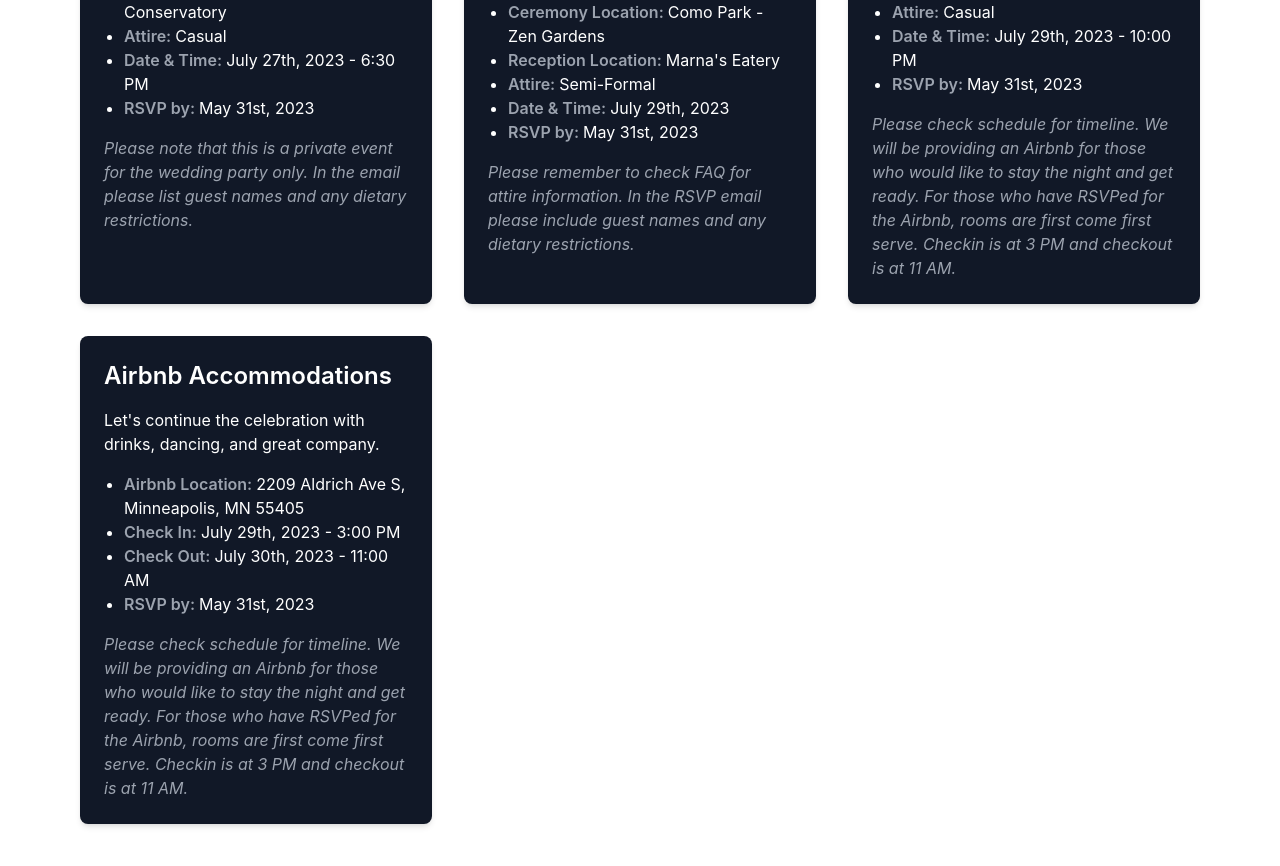
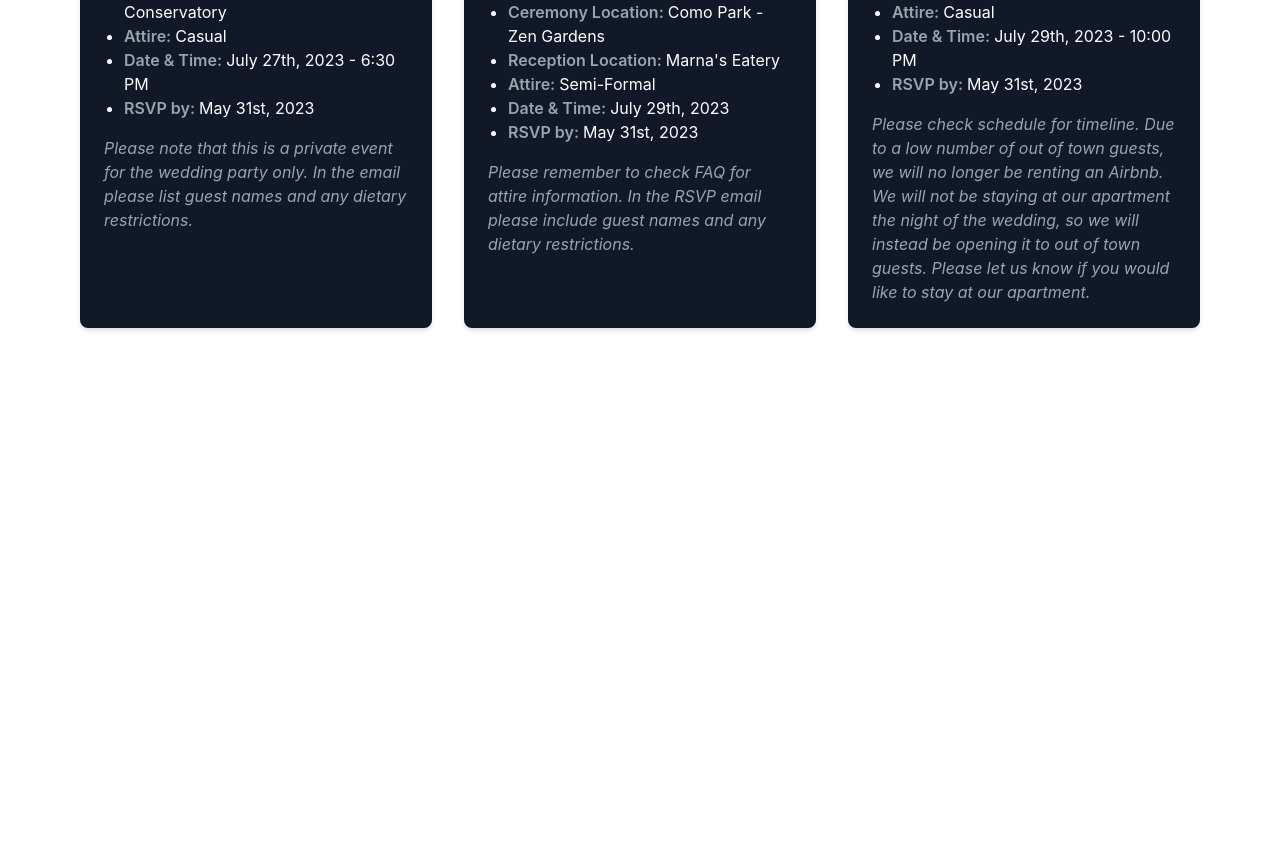
Before and after one commit to ethanj1221/wedding-website, a React (Create React App) app: page /rsvp in a window 1280 px wide. Shown: the part 536-1402 px from the top of the page. After the commit the page ends 928 px from the top, so only its background shows below. Built offline with nearby package versions, Linux system fonts and the light colour scheme.

Commit message:
no airbnb

```diff
--- a/src/pages/Faq.jsx
+++ b/src/pages/Faq.jsx
@@ -8,8 +8,8 @@ const faqs = [
     answer: "Please RSVP by May 31st, 2023.",
   },
   {
-    question: "Parking at Marna's Eatery & Airbnb",
-    answer: "There is overnight parking in the parking lot at Marna's Eatery. There is street parking at the Airbnb"
+    question: "Parking at Marna's Eatery",
+    answer: "There is overnight parking in the parking lot at Marna's Eatery."
   },
   {
     question: `Can I RSVP online or do I have to mail in an RSVP card?`,
@@ -26,12 +26,8 @@ const faqs = [
      The address for Como Park Zoo Convervatory is 1225 Estabrook Dr, St Paul, MN 55103. The address for Marna's Eatery is 4154 W Broadway Ave, Minneapolis, MN 55422.`,
   },
   {
-    question: `Afterparty Airbnb`,
-    answer: `We have an Airbnb for those who need a place to stay after the afterparty. Please remember to RSVP on the RSVP page, spots will be spoken for. Checkin is at 3pm on July 29th. Checkout is at 11AM on July 30th. The address for the Airbnb is 2209 Aldrich Ave S, Minneapolis, MN 55405.`,
-  },
-  {
-    question: `How do I checkin to the Afterparty Airbnb`,
-    answer: `Closer to the date of the wedding, we will create a group chat for the Airbnb. It will be self checkin.`,
+    question: `Out of town guests, where should I stay?`,
+    answer: `Due to a low number of out of town guests, we will no longer be renting an Airbnb. We will not be staying at our apartment the night of the wedding, so we will instead be opening it to out of town guests. Please let us know if you would like to stay at our apartment.`,
   },
   {
     question: `What is the wedding registry?`,
--- a/src/pages/Rsvp.jsx
+++ b/src/pages/Rsvp.jsx
@@ -55,22 +55,7 @@ const Rsvp = () => {
         { title: "Date & Time", description: "July 29th, 2023 - 10:00 PM" },
         { title: "RSVP by", description: "May 31st, 2023" },
       ],
-      note: "Please check schedule for timeline. We will be providing an Airbnb for those who would like to stay the night and get ready. For those who have RSVPed for the Airbnb, rooms are first come first serve. Checkin is at 3 PM and checkout is at 11 AM.",
-    },
-    {
-      title: "Airbnb Accommodations",
-      description:
-        "Let's continue the celebration with drinks, dancing, and great company.",
-      details: [
-        {
-          title: "Airbnb Location",
-          description: "2209 Aldrich Ave S, Minneapolis, MN 55405",
-        },
-        { title: "Check In", description: "July 29th, 2023 - 3:00 PM" },
-        { title: "Check Out", description: "July 30th, 2023 - 11:00 AM" },
-        { title: "RSVP by", description: "May 31st, 2023" },
-      ],
-      note: "Please check schedule for timeline. We will be providing an Airbnb for those who would like to stay the night and get ready. For those who have RSVPed for the Airbnb, rooms are first come first serve. Checkin is at 3 PM and checkout is at 11 AM.",
+      note: "Please check schedule for timeline. Due to a low number of out of town guests, we will no longer be renting an Airbnb. We will not be staying at our apartment the night of the wedding, so we will instead be opening it to out of town guests. Please let us know if you would like to stay at our apartment.",
     },
   ];
   return (
--- a/src/pages/Schedule.jsx
+++ b/src/pages/Schedule.jsx
@@ -57,12 +57,6 @@ const Schedule = () => {
         "Join us for some post-wedding fun in downtown Minneapolis! We'll be hopping from bar to bar, and you're welcome to catch up with us at any point.",
       time: "10:15 PM - Saturday, July 29th",
     },
-    {
-      title: "Bus Departs to Airbnb",
-      description: `
-For anyone who wants to stay the night, we have an Airbnb reserved just for you! The party bus will be taking guests back to the Airbnb for the night, where we'll be spending the rest of the evening until the next morning.`,
-      time: "1:00 AM - Sunday, July 30th",
-    },
   ];
   const sections = [
     {
--- a/src/pages/Travel.jsx
+++ b/src/pages/Travel.jsx
@@ -9,14 +9,7 @@ const Travel = () => {
         <div class="bg-gray-900 text-white rounded-lg flex justify-center flex-col items-center shadow-md p-6 relative max-w-screen-md ">
           <h2 class="text-2xl font-semibold mb-4">Travel Accommodations</h2>
           <p class="mb-4">
-            We have arranged an Airbnb for guests who would like to stay
-            overnight after the afterparty. If you're interested, please RSVP on
-            the RSVP page as spots are limited. The check-in time for the Airbnb
-            is 3pm on July 29th, and check-out time is 11am on July 30th. The
-            address for the Airbnb is 2209 Aldrich Ave S, Minneapolis, MN 55405.
-            To make the check-in process as smooth as possible, we will create a
-            group chat for the Airbnb guests closer to the wedding date,
-            providing all the necessary information for self check-in.
+            Due to a low number of out of town guests, we will no longer be renting an Airbnb. We will not be staying at our apartment the night of the wedding, so we will instead be opening it to out of town guests. Please let us know if you would like to stay at our apartment.
           </p>
           <ul className="list-disc flex flex-col ">
             {" "}
```
